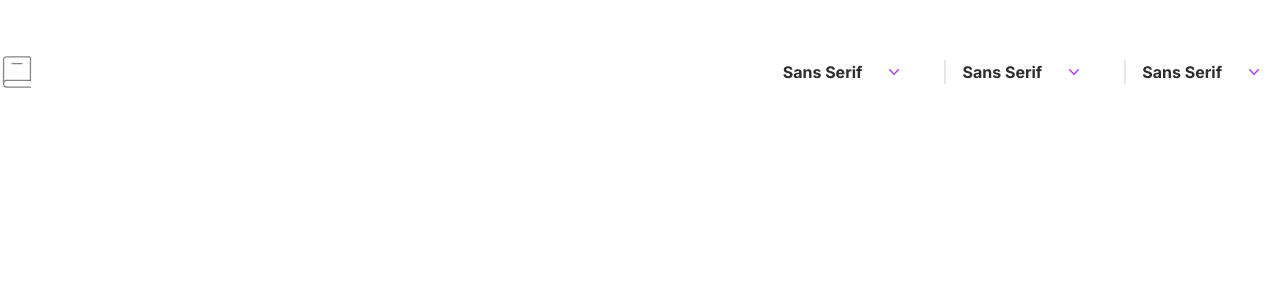
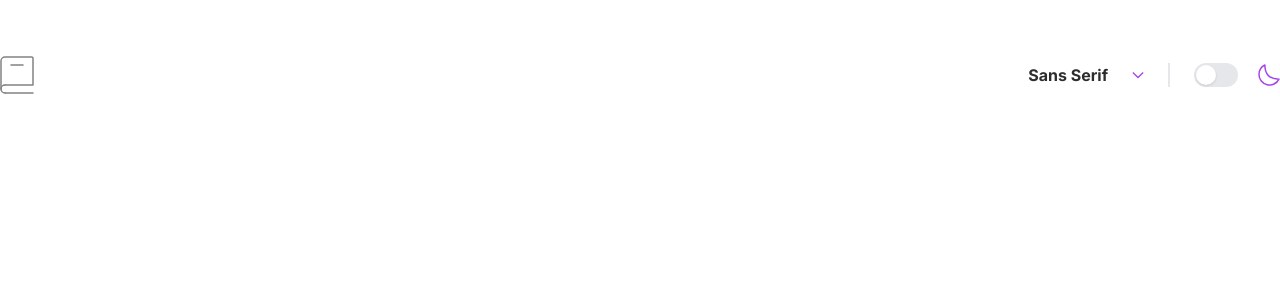
Before and after one commit to TheVanillaBean/dictionary-app, a Next.js app: page / in a window 1280 px wide. Shown: the top 300 px of the page. Built offline with nearby package versions, Linux system fonts and the light colour scheme.

Commit message:
Implement Toggle Component and finish Header

```diff
--- a/components/dropdown.component.jsx
+++ b/components/dropdown.component.jsx
@@ -1,6 +1,6 @@
 import { Menu, Transition } from '@headlessui/react';
-import { ChevronDownIcon } from '@heroicons/react/20/solid';
 import { Fragment } from 'react';
+import IconDown from '../public/icons/icon-arrow-down.svg';
 
 function classNames(...classes) {
   return classes.filter(Boolean).join(' ');
@@ -10,9 +10,13 @@ function Dropdown({ className }) {
   return (
     <Menu as='div' className={classNames(className, 'relative text-left')}>
       <div>
-        <Menu.Button className='flex w-full justify-center gap-1.5 font-bold items-center text-gray-700 hover:bg-gray-50'>
+        <Menu.Button className='flex w-full items-center justify-center gap-1.5 font-bold text-gray-700 hover:bg-gray-50'>
           Sans Serif
-          <ChevronDownIcon className='ml-4 h-5 w-5 text-purple' aria-hidden='true' />
+          <IconDown
+            alt='Icon Down'
+            className='ml-[18px] h-[12px] w-3 text-purple'
+            aria-hidden='true'
+          />
         </Menu.Button>
       </div>
 
@@ -24,7 +28,7 @@ function Dropdown({ className }) {
         leave='transition ease-in duration-100'
         leaveFrom='transform opacity-100 scale-100'
         leaveTo='transform scale-90'>
-        <Menu.Items className='absolute right-0 z-10 mt-2 w-56 origin-top-right rounded-md bg-white shadow-lg ring-1 ring-black ring-opacity-5 focus:outline-none'>
+        <Menu.Items className='absolute right-0 z-10 mt-2 w-56 origin-top-right rounded-2xl bg-white shadow-lg ring-1 ring-black ring-opacity-5 focus:outline-none'>
           <div className='py-1'>
             <Menu.Item>
               {({ active }) => (
--- a/components/header.component.jsx
+++ b/components/header.component.jsx
@@ -1,22 +1,23 @@
-import Image from 'next/image';
 import Link from 'next/link';
+import MoonIcon from '../public/icons/icon-moon.svg';
 import Logo from '../public/icons/logo.svg';
 import Dropdown from './dropdown.component';
+import Toggle from './toggle.component';
 
 function Header() {
   return (
-    <header className='flex flex-1 items-center max-w-7xl mx-auto mt-14'>
-      <div className='flex lg:flex-1 relative'>
+    <header className='mx-auto mt-14 flex max-w-7xl flex-1 items-center'>
+      <div className='relative flex lg:flex-1'>
         <Link href='#'>
           <span className='sr-only'>Dictionary App</span>
-          <Image src={Logo} alt='Product logo' className='h-8' />
+          <Logo alt='Product logo' />
         </Link>
       </div>
 
-      <div className='flex items-center gap-6 divide-x-2'>
-        <Dropdown className='px-4' />
-        <Dropdown className='px-4' />
-        <Dropdown className='px-4' />
+      <div className='flex items-center'>
+        <Dropdown className='mx-6 border-r-2 px-6' />
+        <Toggle />
+        <MoonIcon alt='Moon' className='ml-5' />
       </div>
     </header>
   );
--- /dev/null
+++ b/components/toggle.component.jsx
@@ -0,0 +1,31 @@
+import { Switch } from '@headlessui/react';
+import { useState } from 'react';
+
+function classNames(...classes) {
+  return classes.filter(Boolean).join(' ');
+}
+
+function Toggle() {
+  const [enabled, setEnabled] = useState(false);
+
+  return (
+    <Switch
+      checked={enabled}
+      onChange={setEnabled}
+      className={classNames(
+        enabled ? 'bg-purple' : 'bg-gray-200',
+        'relative flex h-6 w-11 flex-shrink-0 cursor-pointer rounded-full border-2 border-transparent transition-colors duration-200 ease-in-out focus:outline-none focus:ring-2 focus:ring-purple focus:ring-offset-2'
+      )}>
+      <span className='sr-only'>Use Dark Mode</span>
+      <span
+        aria-hidden='true'
+        className={classNames(
+          enabled ? 'translate-x-5' : 'translate-x-0',
+          'pointer-events-none inline-block h-5 w-5 transform rounded-full bg-white shadow ring-0 transition duration-200 ease-in-out'
+        )}
+      />
+    </Switch>
+  );
+}
+
+export default Toggle;
--- a/next.config.js
+++ b/next.config.js
@@ -1,6 +1,31 @@
 /** @type {import('next').NextConfig} */
 const nextConfig = {
   reactStrictMode: true,
-}
+  webpack(config) {
+    // Grab the existing rule that handles SVG imports
+    const fileLoaderRule = config.module.rules.find((rule) => rule.test?.test?.('.svg'));
 
-module.exports = nextConfig
+    config.module.rules.push(
+      // Reapply the existing rule, but only for svg imports ending in ?url
+      {
+        ...fileLoaderRule,
+        test: /\.svg$/i,
+        resourceQuery: /url/, // *.svg?url
+      },
+      // Convert all other *.svg imports to React components
+      {
+        test: /\.svg$/i,
+        issuer: /\.[jt]sx?$/,
+        resourceQuery: { not: /url/ }, // exclude if *.svg?url
+        use: ['@svgr/webpack'],
+      }
+    );
+
+    // Modify the file loader rule to ignore *.svg, since we have it handled now.
+    fileLoaderRule.exclude = /\.svg$/i;
+
+    return config;
+  },
+};
+
+module.exports = nextConfig;
--- a/package.json
+++ b/package.json
@@ -20,5 +20,10 @@
     "react": "18.2.0",
     "react-dom": "18.2.0",
     "tailwindcss": "3.3.2"
+  },
+  "devDependencies": {
+    "@svgr/webpack": "^8.0.1",
+    "prettier": "^2.8.8",
+    "prettier-plugin-tailwindcss": "^0.3.0"
   }
 }
```
Also changed, not shown: .prettierrc.json (added), components/switch.component.jsx (deleted), public/icons/icon-moon.svg, 1 other file (tests, documents, lock files or other folders).
